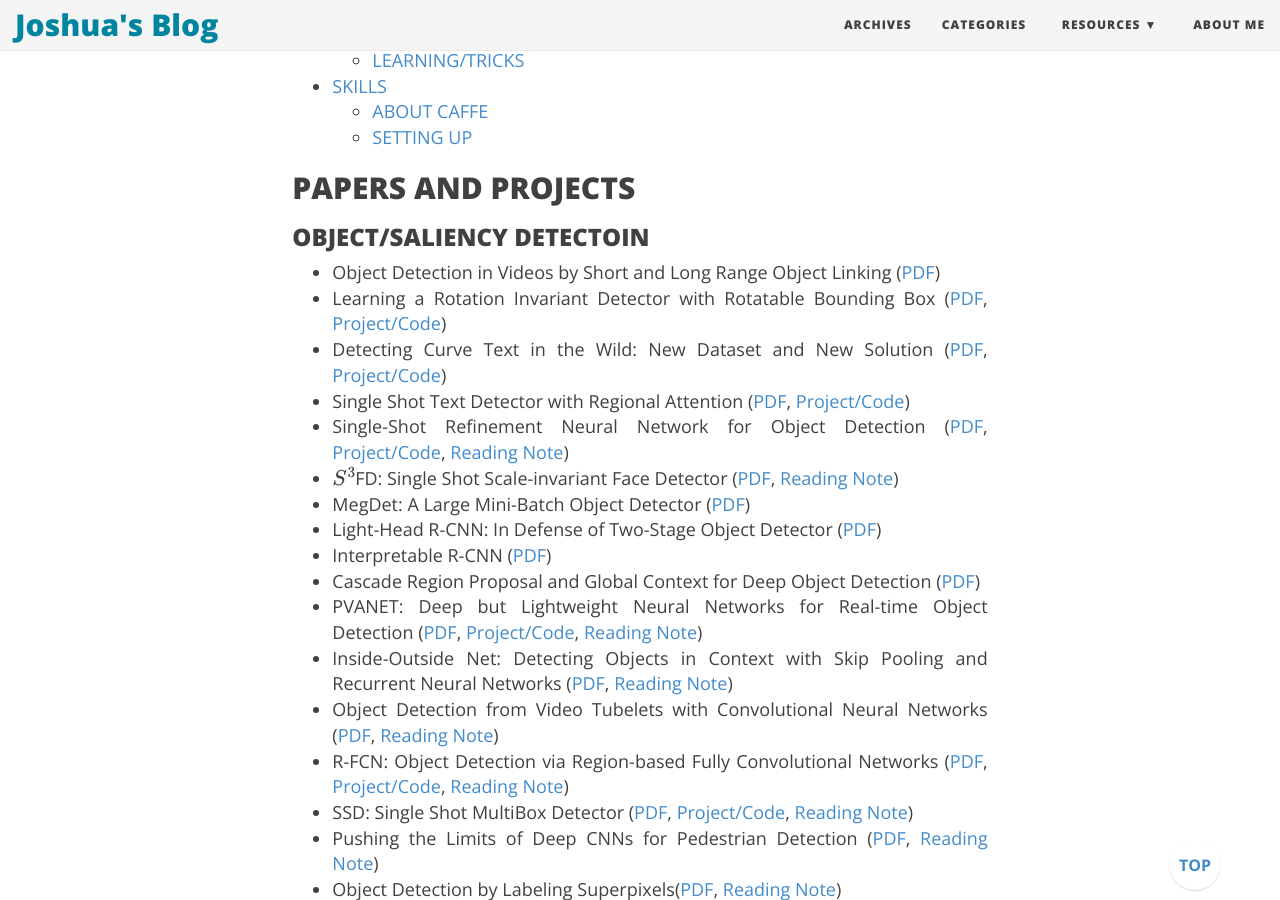
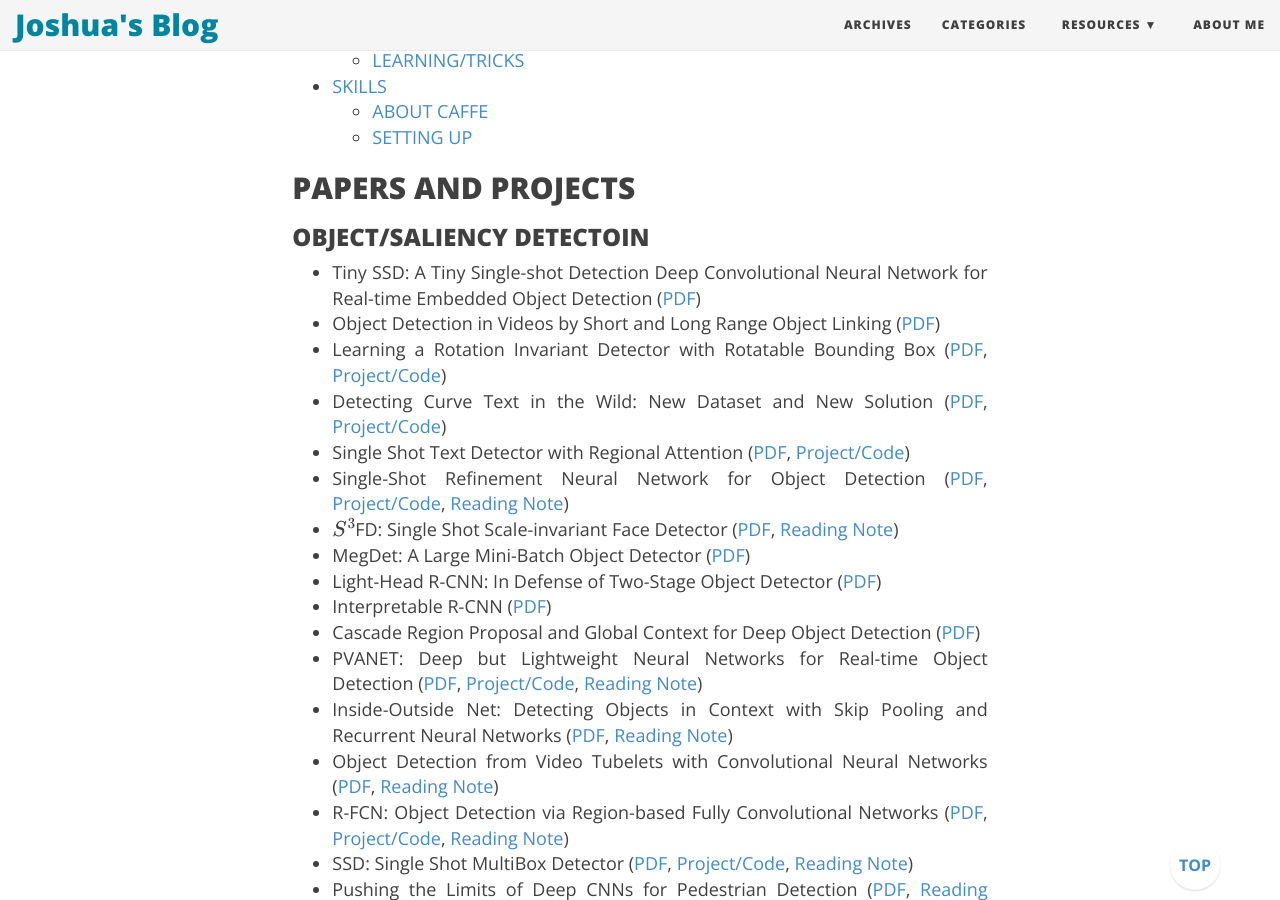
Before and after one commit to joshua19881228/joshua19881228.github.io, a Jekyll site: the page built from _posts/Computer_Vision/2016-08-25-my-jumble-of-computer-vision.md, in a window 1280 px wide and 900 px high, scrolled down 1092 px. Built offline with Jekyll 4.4.1, drawn with Linux system fonts in a browser that asks for light colours; nearby versions of some CDN libraries; formulas are drawn with MathJax 3; comment, search, counter and statistics services are not loaded; some of the changed text lies outside the part shown.

Commit message:
update post

```diff
--- a/_posts/Computer_Vision/2016-08-25-my-jumble-of-computer-vision.md
+++ b/_posts/Computer_Vision/2016-08-25-my-jumble-of-computer-vision.md
@@ -15,6 +15,7 @@ I am going to maintain this page to record a few things about computer vision th
 
 ### OBJECT/SALIENCY DETECTOIN
 
+* Tiny SSD: A Tiny Single-shot Detection Deep Convolutional Neural Network for Real-time Embedded Object Detection ([PDF](https://arxiv.org/abs/1802.06488))
 * Object Detection in Videos by Short and Long Range Object Linking ([PDF](https://arxiv.org/abs/1801.09823))
 * Learning a Rotation Invariant Detector with Rotatable Bounding Box ([PDF](https://arxiv.org/abs/1711.09405), [Project/Code](https://github.com//liulei01/DRBox))
 * Detecting Curve Text in the Wild: New Dataset and New Solution ([PDF](https://arxiv.org/abs/1712.02170), [Project/Code](https://github.com//Yuliang-Liu/Curve-Text-Detector#curve-text-detector))
@@ -259,6 +260,7 @@ I am going to maintain this page to record a few things about computer vision th
 
 ### FACE ###
 
+* Training Deep Face Recognition Systems with Synthetic Data ([PDF](https://arxiv.org/abs/1802.05891))
 * Gender Shades: Intersectional Accuracy Disparities in Commercial Gender Classification ([PDF](http://proceedings.mlr.press/v81/buolamwini18a/buolamwini18a.pdf), [Project/Code](http://gendershades.org/))
 * Joint Face Detection and Alignment using Multi-task Cascaded Convolutional Networks ([PDF](https://arxiv.org/abs/1604.02878), [Project/Code](https://github.com/kpzhang93/MTCNN_face_detection_alignment), [Code Caffe](https://github.com/foreverYoungGitHub/MTCNN))
 * Deep Architectures for Face Attributes ([PDF](http://arxiv.org/abs/1609.09018))
```
